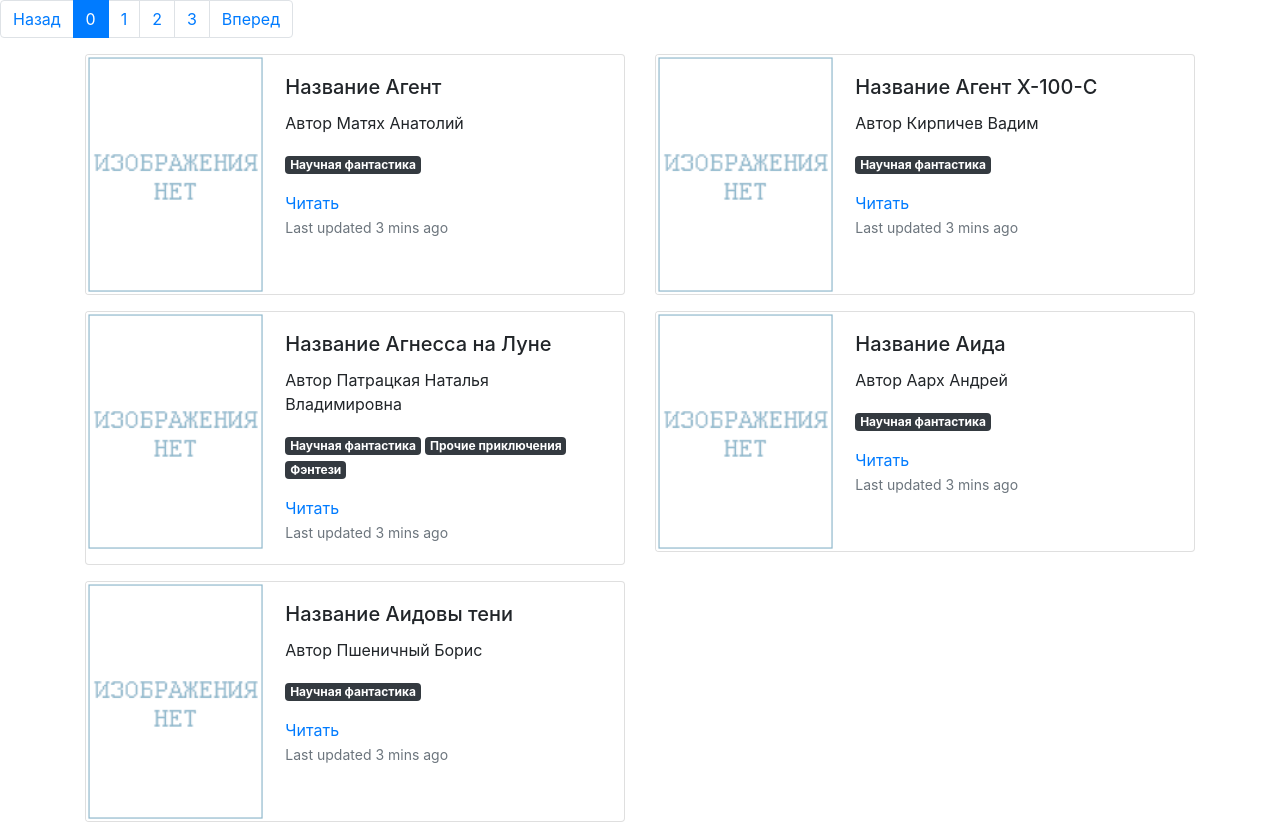
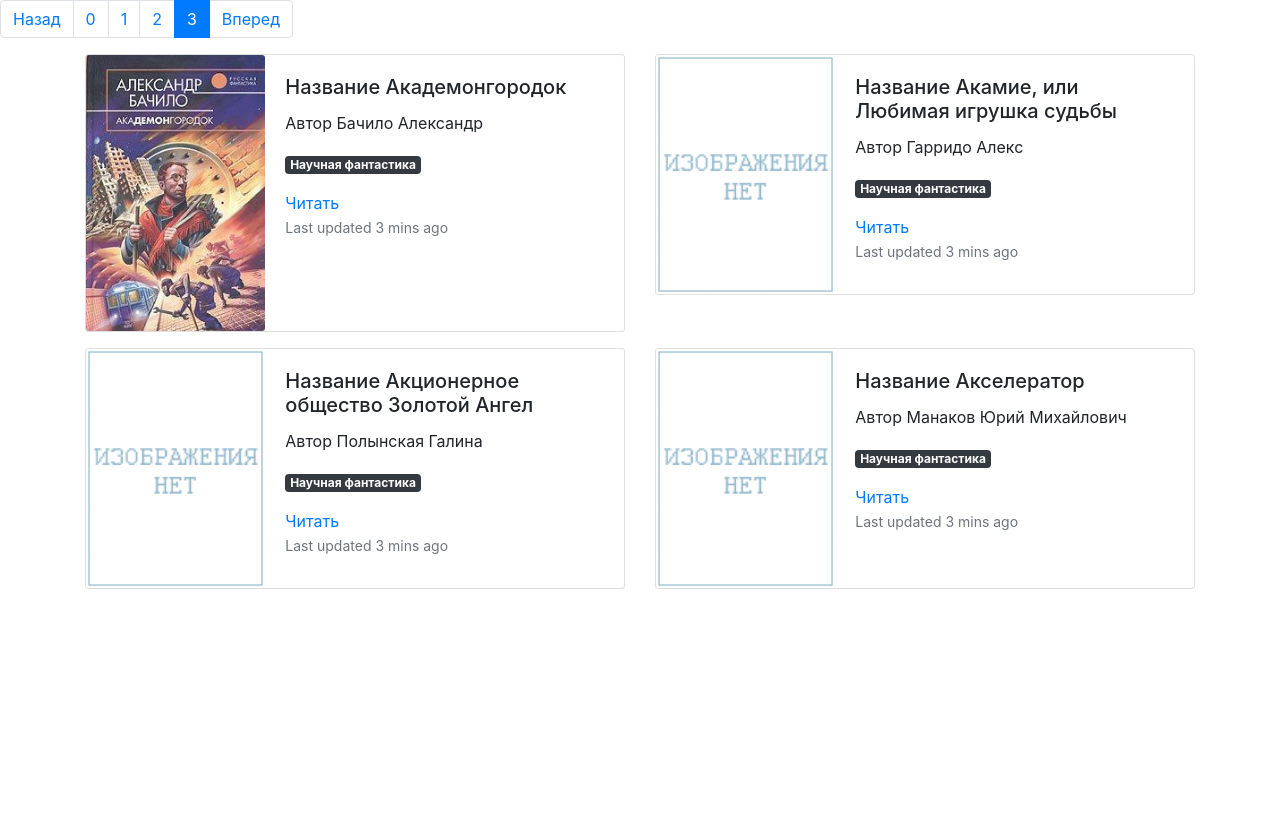
Before and after one commit to Staskosh/offline_library_deploy, a plain HTML site: page index3.html in a window 1280 px wide. After the commit the page ends 800 px from the top, so only its background shows below. Drawn offline with nearby package versions, Linux system fonts and the light colour scheme.

Commit message:
Fix bug with the main page

```diff
--- a/pages/index0.html
+++ b/index3.html
@@ -15,27 +15,27 @@
   <nav aria-label="Page navigation example">
       <ul class="pagination">
           <li class="page-item ">
-              <a class="page-link"  >Назад</a>
+              <a class="page-link"  href="../index2.html" tabindex="-1" aria-disabled="true" >Назад</a>
+          </li>
+
+          <li class="page-item " aria-current="page">
+              <a class="page-link" href="../index0.html">0</a>
+          </li>
+
+          <li class="page-item " aria-current="page">
+              <a class="page-link" href="../index1.html">1</a>
+          </li>
+
+          <li class="page-item " aria-current="page">
+              <a class="page-link" href="../index2.html">2</a>
           </li>
 
           <li class="page-item  active " aria-current="page">
-              <a class="page-link" href="../pages/index0.html">0</a>
-          </li>
-
-          <li class="page-item " aria-current="page">
-              <a class="page-link" href="../pages/index1.html">1</a>
-          </li>
-
-          <li class="page-item " aria-current="page">
-              <a class="page-link" href="../pages/index2.html">2</a>
-          </li>
-
-          <li class="page-item " aria-current="page">
-              <a class="page-link" href="../pages/index3.html">3</a>
+              <a class="page-link" href="../index3.html">3</a>
           </li>
 
           <li class="page-item ">
-              <a class="page-link"  href="../pages/index1.html" tabindex="+1" aria-disabled="true" >Вперед</a>
+              <a class="page-link" >Вперед</a>
           </li>
       </ul>
   </nav>
@@ -48,12 +48,12 @@
               <div class="card mb-3" style="max-width: 540px;">
                   <div class="row no-gutters">
                       <div class="col-md-4">
-                          <img src='../downloaded_books/images/nopic.gif' class="card-img" alt="...">
+                          <img src='../downloaded_books/images/19098.jpg' class="card-img" alt="...">
                       </div>
                       <div class="col-md-8">
                           <div class="card-body">
-                              <h5 class="card-title">Название Агент</h5>
-                              <p class="card-text">Автор Матях Анатолий</p>
+                              <h5 class="card-title">Название Академонгородок</h5>
+                              <p class="card-text">Автор Бачило Александр</p>
                               <p>
 
                                   <span class="badge badge-dark">
@@ -61,7 +61,7 @@
                                   </span>
 
                               </p>
-                              <a href="../downloaded_books/books/19071.%D0%90%D0%B3%D0%B5%D0%BD%D1%82.txt" target="_blank"> Читать </a>
+                              <a href="../downloaded_books/books/19098.%D0%90%D0%BA%D0%B0%D0%B4%D0%B5%D0%BC%D0%BE%D0%BD%D0%B3%D0%BE%D1%80%D0%BE%D0%B4%D0%BE%D0%BA.txt" target="_blank"> Читать </a>
                               <p class="card-text"><small class="text-muted">Last updated 3 mins ago</small></p>
                           </div>
                       </div>
@@ -77,8 +77,8 @@
                       </div>
                       <div class="col-md-8">
                           <div class="card-body">
-                              <h5 class="card-title">Название Агент X-100-C</h5>
-                              <p class="card-text">Автор Кирпичев Вадим</p>
+                              <h5 class="card-title">Название Акамие, или Любимая игрушка судьбы</h5>
+                              <p class="card-text">Автор Гарридо Алекс</p>
                               <p>
 
                                   <span class="badge badge-dark">
@@ -86,7 +86,7 @@
                                   </span>
 
                               </p>
-                              <a href="../downloaded_books/books/19072.%D0%90%D0%B3%D0%B5%D0%BD%D1%82%20X-100-C.txt" target="_blank"> Читать </a>
+                              <a href="../downloaded_books/books/19099.%D0%90%D0%BA%D0%B0%D0%BC%D0%B8%D0%B5%2C%20%D0%B8%D0%BB%D0%B8%20%D0%9B%D1%8E%D0%B1%D0%B8%D0%BC%D0%B0%D1%8F%20%D0%B8%D0%B3%D1%80%D1%83%D1%88%D0%BA%D0%B0%20%D1%81%D1%83%D0%B4%D1%8C%D0%B1%D1%8B.txt" target="_blank"> Читать </a>
                               <p class="card-text"><small class="text-muted">Last updated 3 mins ago</small></p>
                           </div>
                       </div>
@@ -102,24 +102,16 @@
                       </div>
                       <div class="col-md-8">
                           <div class="card-body">
-                              <h5 class="card-title">Название Агнесса на Луне</h5>
-                              <p class="card-text">Автор Патрацкая Наталья Владимировна</p>
+                              <h5 class="card-title">Название Акционерное общество Золотой Ангел</h5>
+                              <p class="card-text">Автор Полынская Галина</p>
                               <p>
 
                                   <span class="badge badge-dark">
                                       Научная фантастика
                                   </span>
 
-                                  <span class="badge badge-dark">
-                                      Прочие приключения
-                                  </span>
-
-                                  <span class="badge badge-dark">
-                                      Фэнтези
-                                  </span>
-
                               </p>
-                              <a href="../downloaded_books/books/19076.%D0%90%D0%B3%D0%BD%D0%B5%D1%81%D1%81%D0%B0%20%D0%BD%D0%B0%20%D0%9B%D1%83%D0%BD%D0%B5.txt" target="_blank"> Читать </a>
+                              <a href="../downloaded_books/books/19102.%D0%90%D0%BA%D1%86%D0%B8%D0%BE%D0%BD%D0%B5%D1%80%D0%BD%D0%BE%D0%B5%20%D0%BE%D0%B1%D1%89%D0%B5%D1%81%D1%82%D0%B2%D0%BE%20%D0%97%D0%BE%D0%BB%D0%BE%D1%82%D0%BE%D0%B9%20%D0%90%D0%BD%D0%B3%D0%B5%D0%BB.txt" target="_blank"> Читать </a>
                               <p class="card-text"><small class="text-muted">Last updated 3 mins ago</small></p>
                           </div>
                       </div>
@@ -135,8 +127,8 @@
                       </div>
                       <div class="col-md-8">
                           <div class="card-body">
-                              <h5 class="card-title">Название Аида</h5>
-                              <p class="card-text">Автор Аарх Андрей</p>
+                              <h5 class="card-title">Название Акселератор</h5>
+                              <p class="card-text">Автор Манаков Юрий Михайлович</p>
                               <p>
 
                                   <span class="badge badge-dark">
@@ -144,32 +136,7 @@
                                   </span>
 
                               </p>
-                              <a href="../downloaded_books/books/19079.%D0%90%D0%B8%D0%B4%D0%B0.txt" target="_blank"> Читать </a>
-                              <p class="card-text"><small class="text-muted">Last updated 3 mins ago</small></p>
-                          </div>
-                      </div>
-                  </div>
-              </div>
-          </div>
-
-          <div class="col-md-6">
-              <div class="card mb-3" style="max-width: 540px;">
-                  <div class="row no-gutters">
-                      <div class="col-md-4">
-                          <img src='../downloaded_books/images/nopic.gif' class="card-img" alt="...">
-                      </div>
-                      <div class="col-md-8">
-                          <div class="card-body">
-                              <h5 class="card-title">Название Аидовы тени</h5>
-                              <p class="card-text">Автор Пшеничный Борис</p>
-                              <p>
-
-                                  <span class="badge badge-dark">
-                                      Научная фантастика
-                                  </span>
-
-                              </p>
-                              <a href="../downloaded_books/books/19080.%D0%90%D0%B8%D0%B4%D0%BE%D0%B2%D1%8B%20%D1%82%D0%B5%D0%BD%D0%B8.txt" target="_blank"> Читать </a>
+                              <a href="../downloaded_books/books/19104.%D0%90%D0%BA%D1%81%D0%B5%D0%BB%D0%B5%D1%80%D0%B0%D1%82%D0%BE%D1%80.txt" target="_blank"> Читать </a>
                               <p class="card-text"><small class="text-muted">Last updated 3 mins ago</small></p>
                           </div>
                       </div>
```
Also changed, not shown: index.html (renamed from pages/index3.html, +55 -22 lines), index1.html (renamed from pages/index1.html, +6 -6 lines), index2.html (renamed from pages/index2.html, +6 -6 lines).
